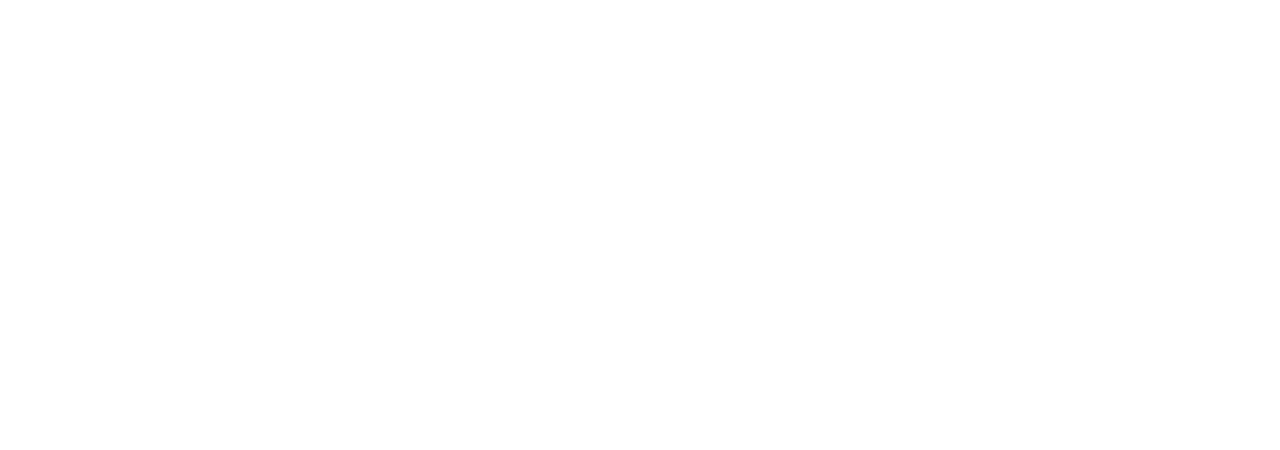
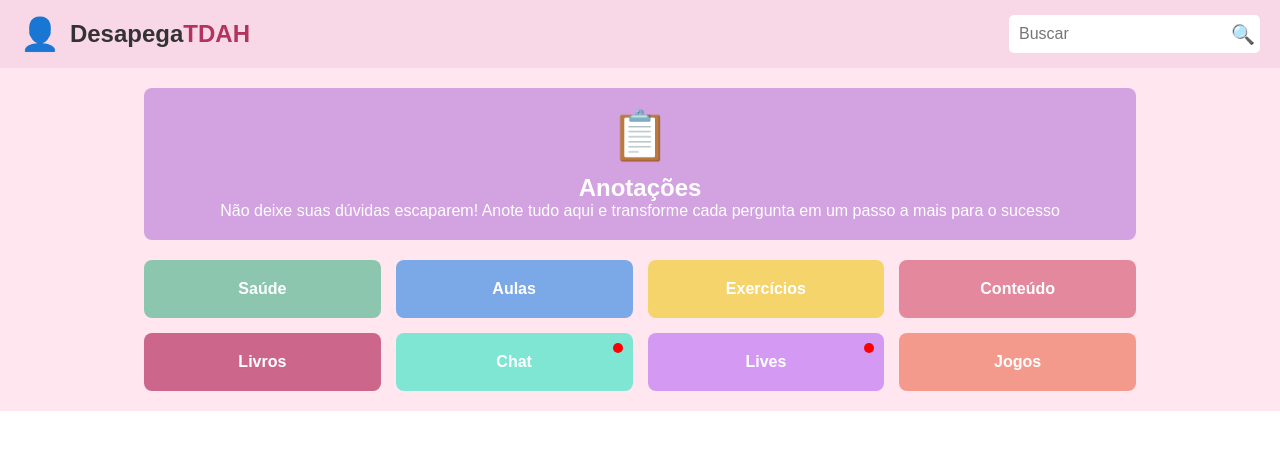
Before and after one commit to KyriaSilva/DesapegaTDAH, a plain HTML site: page DesapegaTDAHcodigoAPP/inicioaluno.html in a window 1280 px wide. Drawn offline with Linux system fonts and the light colour scheme.

Commit message:
tela de inicio aluno

```diff
--- a/DesapegaTDAHcodigoAPP/inicioaluno.css
+++ b/DesapegaTDAHcodigoAPP/inicioaluno.css
@@ -0,0 +1,134 @@
+/* Reset básico */
+* {
+    margin: 0;
+    padding: 0;
+    box-sizing: border-box;
+    font-family: Arial, sans-serif;
+}
+
+/* Header */
+.header {
+    display: flex;
+    justify-content: space-between;
+    align-items: center;
+    background-color: #F8D8E6;
+    padding: 15px 20px;
+}
+
+.logo {
+    display: flex;
+    align-items: center;
+}
+
+.user-icon {
+    font-size: 2em;
+    margin-right: 10px;
+}
+
+.logo-text {
+    font-size: 1.5em;
+    font-weight: bold;
+    color: #333;
+}
+
+.highlight {
+    color: #B2335D;
+}
+
+.search-bar {
+    display: flex;
+    align-items: center;
+    background-color: white;
+    border-radius: 5px;
+    padding: 5px;
+}
+
+.search-bar input {
+    border: none;
+    outline: none;
+    padding: 5px;
+    font-size: 1em;
+}
+
+.search-bar button {
+    border: none;
+    background: none;
+    font-size: 1.2em;
+    cursor: pointer;
+}
+
+/* Conteúdo Principal */
+.main-content {
+    display: flex;
+    flex-direction: column;
+    align-items: center;
+    background-color: #FFE6EF;
+    padding: 20px;
+}
+
+/* Seção Anotações */
+.anotacoes {
+    background-color: #D3A2E1;
+    color: white;
+    padding: 20px;
+    border-radius: 8px;
+    text-align: center;
+    width: 80%;
+    display: flex;
+    flex-direction: column;
+    align-items: center;
+    margin-bottom: 20px;
+}
+
+.anotacoes h2 {
+    font-size: 1.5em;
+    margin-top: 10px;
+}
+
+.anotacoes-icon {
+    font-size: 3em;
+}
+
+/* Seção de Grade */
+.grid {
+    display: grid;
+    grid-template-columns: repeat(4, 1fr);
+    gap: 15px;
+    width: 80%;
+}
+
+/* Itens Individuais da Grade */
+.item {
+    display: flex;
+    justify-content: center;
+    align-items: center;
+    padding: 20px;
+    color: white;
+    font-weight: bold;
+    border-radius: 8px;
+    text-align: center;
+    font-size: 1em;
+    cursor: pointer;
+    position: relative;
+}
+
+.saude { background-color: #8CC6AF; }
+.aulas { background-color: #7BA8E7; }
+.exercicios { background-color: #F5D46C; }
+.conteudo { background-color: #E4899D; }
+.livros { background-color: #CC678B; }
+.chat { background-color: #7FE6D3; }
+.lives { background-color: #D399F3; }
+.jogos { background-color: #F39A8D; }
+
+/* Ponto de Notificação */
+.chat::after, .lives::after {
+    content: "";
+    position: absolute;
+    top: 10px;
+    right: 10px;
+    width: 10px;
+    height: 10px;
+    background-color: red;
+    border-radius: 50%;
+}
--- a/DesapegaTDAHcodigoAPP/inicioaluno.html
+++ b/DesapegaTDAHcodigoAPP/inicioaluno.html
@@ -1,12 +1,50 @@
 <!DOCTYPE html>
-<html lang="en">
+<html lang="pt-br">
 <head>
     <meta charset="UTF-8">
     <meta name="viewport" content="width=device-width, initial-scale=1.0">
-    <title>DesapegaTDAH</title>
-    <link rel="stylesheet" href="inicioaluno.css">
+    <title>Desapega TDAH</title>
+    <link rel="stylesheet" href="./inicioaluno.css">
 </head>
 <body>
+    <!-- Header -->
+    <div class="header">
+        <div class="logo">
+            <div class="user-icon">👤</div>
+            <span class="logo-text">Desapega<span class="highlight">TDAH</span></span>
+        </div>
+        <div class="search-bar">
+            <input type="text" placeholder="Buscar">
+            <button>🔍</button>
+        </div>
+    </div>
 
+    <!-- Main Content -->
+    <div class="main-content">
+        <!-- Anotações Section -->
+        <div class="section anotacoes">
+            <div class="anotacoes-icon">📋</div>
+            <h2>Anotações</h2>
+            <p>Não deixe suas dúvidas escaparem! Anote tudo aqui e transforme cada pergunta em um passo a mais para o sucesso</p>
+        </div>
+
+        <!-- Grid Section -->
+        <div class="section grid">
+            <div class="item saude" onclick="showMessage('Saúde')">Saúde</div>
+            <div class="item aulas" onclick="showMessage('Aulas')">Aulas</div>
+            <div class="item exercicios" onclick="showMessage('Exercícios')">Exercícios</div>
+            <div class="item conteudo" onclick="showMessage('Conteúdo')">Conteúdo</div>
+            <div class="item livros" onclick="showMessage('Livros')">Livros</div>
+            <div class="item chat" onclick="showMessage('Chat')">Chat</div>
+            <div class="item lives" onclick="showMessage('Lives')">Lives</div>
+            <div class="item jogos" onclick="showMessage('Jogos')">Jogos</div>
+        </div>
+    </div>
+
+    <script>
+        function showMessage(section) {
+    alert(`Você clicou em: ${section}`);
+}
+    </script>
 </body>
 </html>
```
